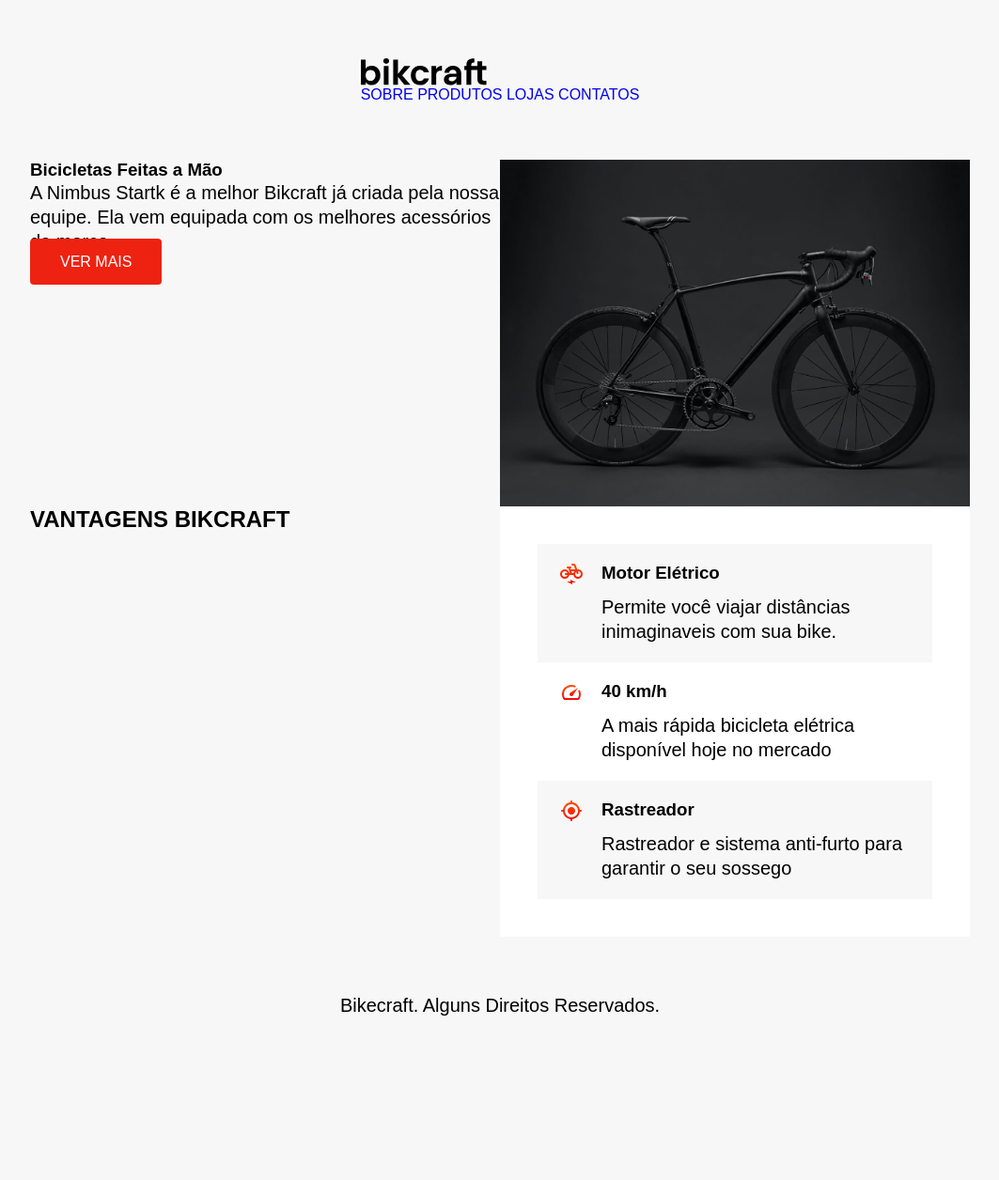
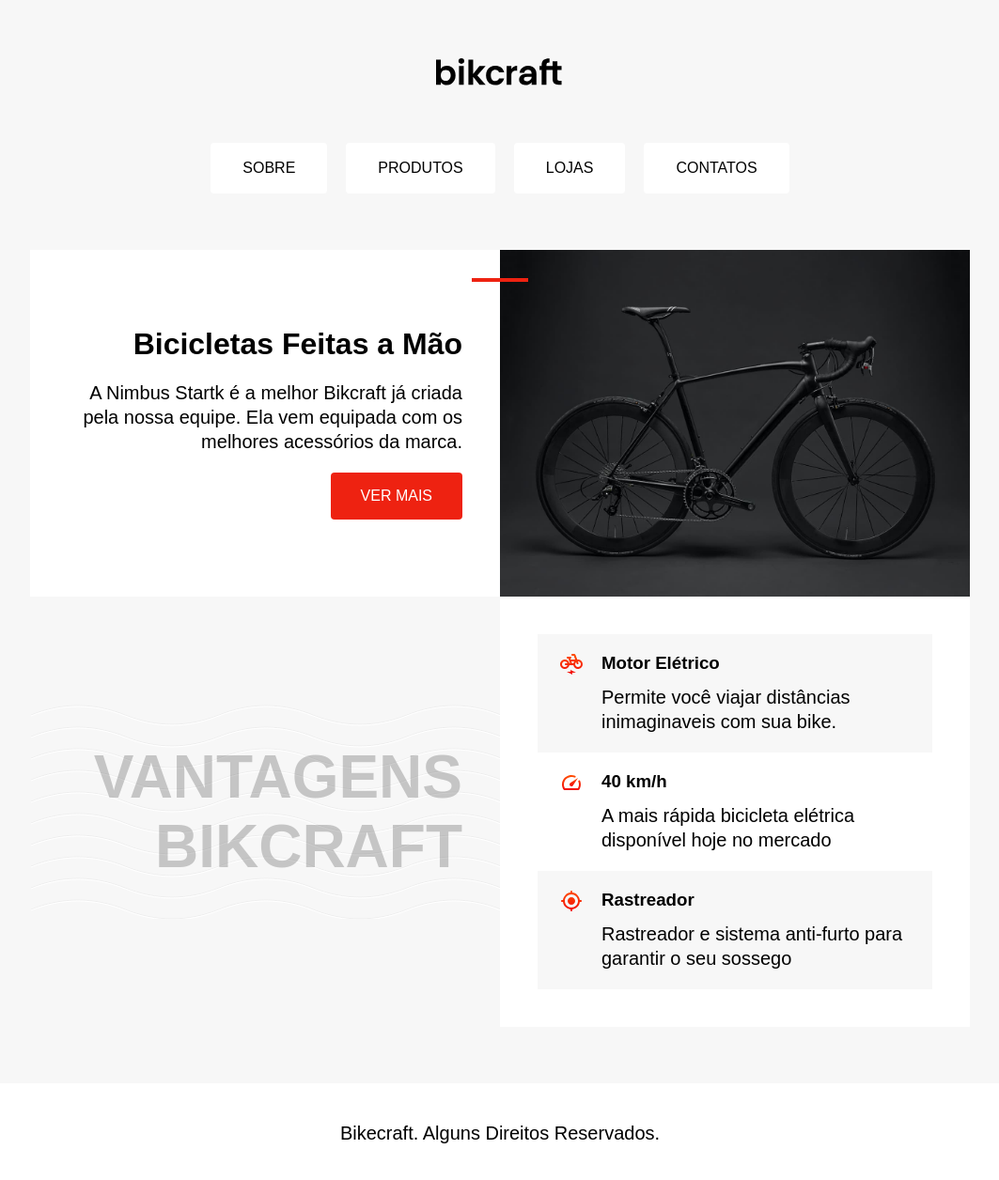
Before and after one commit to Gabriel-Klemtz/bikcraft.github.io, a plain HTML site: page index.html in a window 1280 px wide. Shown: the whole page at 94% size, without its empty margins (108-1171 px from the left). Before the commit the page ends 1083 px from the top, so only its background shows below. Drawn offline with Linux system fonts and the light colour scheme.

Commit message:
alteracao das class

```diff
--- a/index.html
+++ b/index.html
@@ -9,9 +9,9 @@
 </head>
 
 <body>
-  <header>
+  <header class="header">
     <img src="./img/bikcraft.svg" alt="bikcraft">
-    <nav aria-label="primaria">
+    <nav class="menu" aria-label="primaria">
       <a href="/">SOBRE</a>
       <a href="/">PRODUTOS</a>
       <a href="/">LOJAS</a>
@@ -20,7 +20,7 @@
   </header>
   <main>
     <article class="conteudo">
-      <section class="intro">
+      <section class="introducao">
         <h1>Bicicletas Feitas a Mão</h1>
         <p> A Nimbus Startk é a melhor Bikcraft já criada pela nossa equipe. Ela vem equipada com os melhores acessórios da marca.</p>
         <a href="/" class="botao">VER MAIS</a>
@@ -28,7 +28,7 @@
       <img src="./img/bicicleta.jpg" alt="bicicleta preta" class="imgbike">
     </article>
     <article class="conteudo">
-      <h2 class="subtitle">VANTAGENS BIKCRAFT</h1>
+      <h2 class="subtitulo">VANTAGENS BIKCRAFT</h1>
         <article class="vantagens" aria-label="secundaria">
           <section class="vantagens-item">
             <img src="./img/eletrica.svg" alt="eletrico">
@@ -48,7 +48,7 @@
         </article>
     </article>
   </main>
-  <footer>
+  <footer class="rodape">
     <p>Bikecraft. Alguns Direitos Reservados.</p>
   </footer>
 
--- a/style.css
+++ b/style.css
@@ -13,7 +13,7 @@
     --texto: #fff;
     --texto-sub: rgba(255, 255, 255, 0.5);
     --img-backgroud: url("./img/onda-dark.svg");
-    --filter:contrast(0%) brightness(6);
+    --filter: contrast(0%) brightness(6);
   }
 }
 
@@ -33,7 +33,7 @@ img {
 }
 
 .header img {
-  filter: var(--filter)
+  filter: var(--filter);
 }
 
 a {
```
